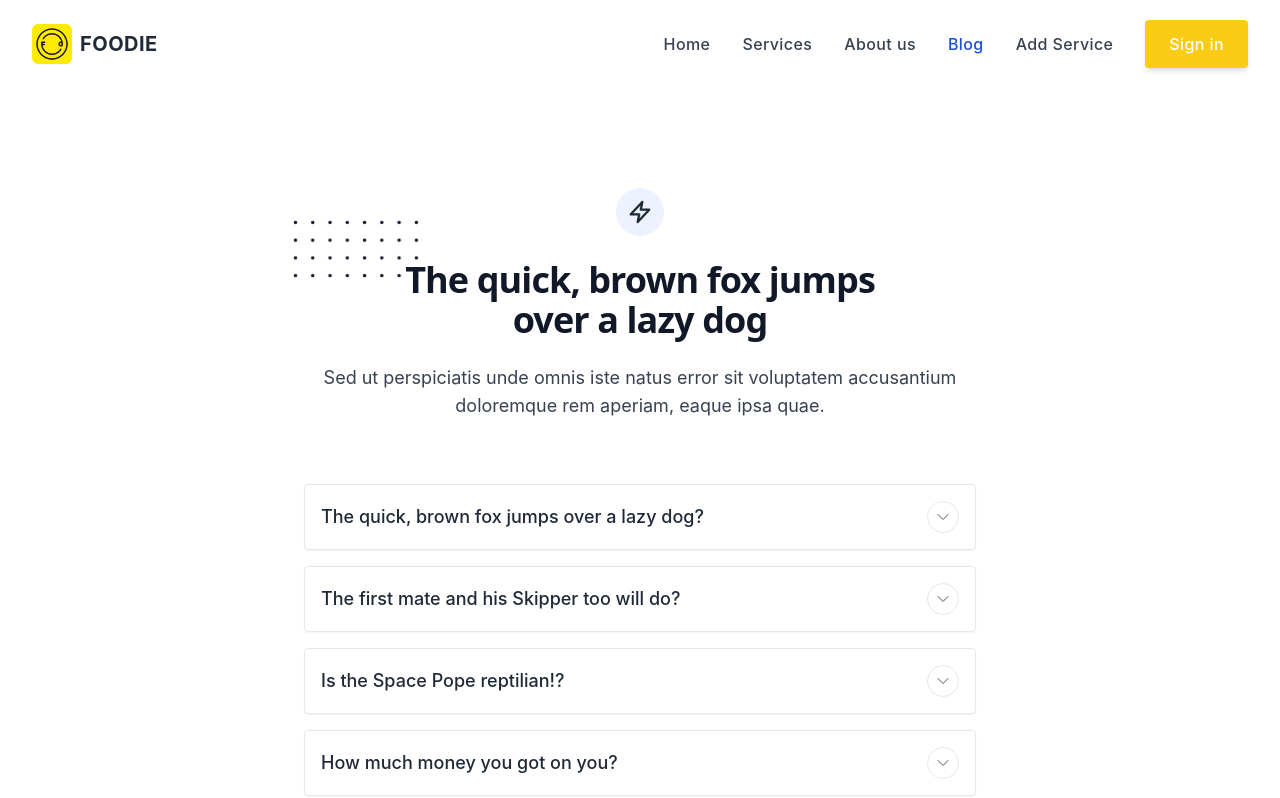
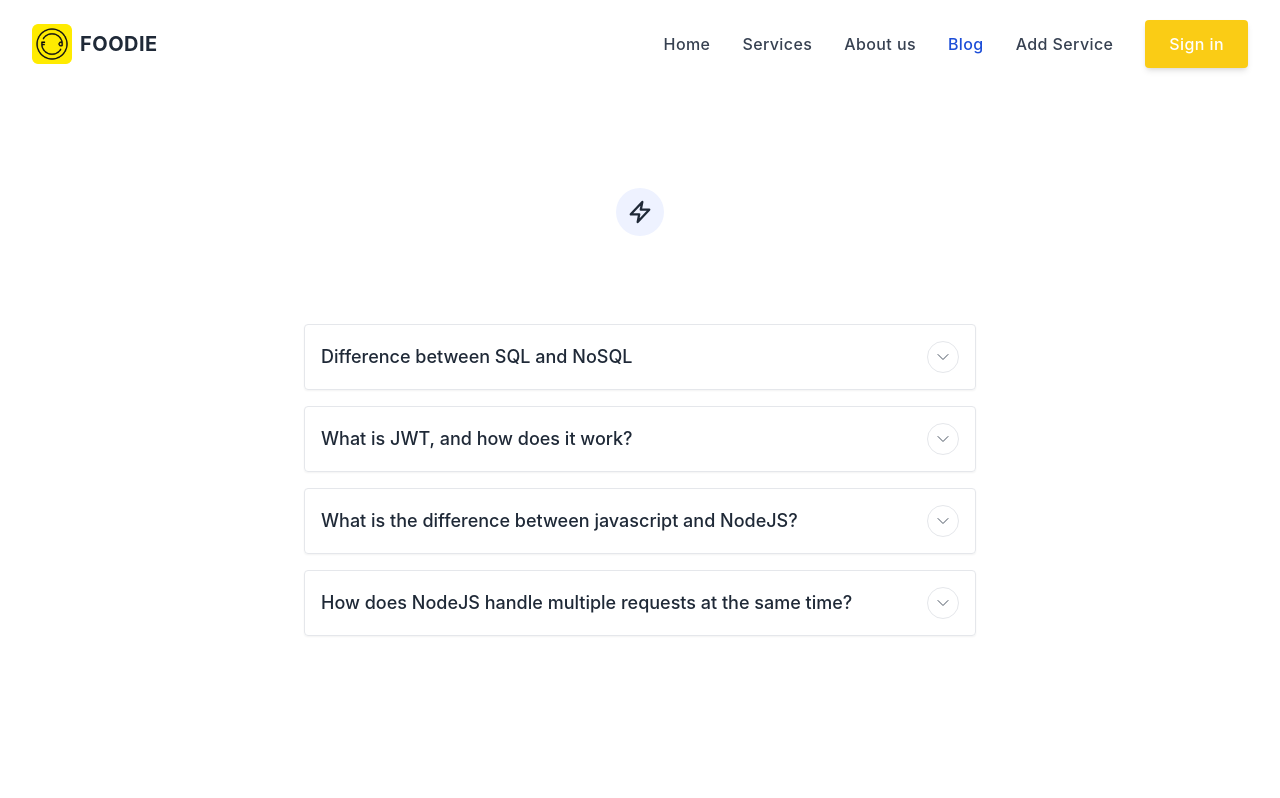
Before and after one commit to itskawsarjamil/foodie-client, a React (Create React App) app: page /blog in a window 1280 px wide. Shown: the top 798 px of the page. Built offline with nearby package versions, Linux system fonts and the light colour scheme; no server answers.

Commit message:
blog page modified

```diff
--- a/src/components/pages/Blog/Blog.js
+++ b/src/components/pages/Blog/Blog.js
@@ -64,7 +64,7 @@ const Blog = () => {
                             </svg>
                         </div>
                     </a>
-                    <div className="max-w-xl md:mx-auto sm:text-center lg:max-w-2xl">
+                    {/* <div className="max-w-xl md:mx-auto sm:text-center lg:max-w-2xl">
                         <h2 className="max-w-lg mb-6 font-sans text-3xl font-bold leading-none tracking-tight text-gray-900 sm:text-4xl md:mx-auto">
                             <span className="relative inline-block">
                                 <svg
@@ -97,24 +97,24 @@ const Blog = () => {
                             Sed ut perspiciatis unde omnis iste natus error sit voluptatem
                             accusantium doloremque rem aperiam, eaque ipsa quae.
                         </p>
-                    </div>
+                    </div> */}
                 </div>
                 <div className="space-y-4">
-                    <Item title="The quick, brown fox jumps over a lazy dog?">
-                        Sed ut perspiciatis unde omnis iste natus error sit voluptatem
-                        accusantium doloremque rem aperiam, eaque ipsa quae.
+                    <Item title="Difference between SQL and NoSQL">
+                        SQL databases are primarily called as Relational Databases (RDBMS); whereas NoSQL database are primarily called as non-relational or distributed database.SQL databases are table-based on the other hand NoSQL databases are either key-value pairs, document-based, graph databases or wide-column stores. This makes relational SQL databases a better option for applications that require multi-row transactions such as an accounting system or for legacy systems that were built for a relational structure.
                     </Item>
-                    <Item title="The first mate and his Skipper too will do?">
-                        Sed ut perspiciatis unde omnis iste natus error sit voluptatem
-                        accusantium doloremque rem aperiam, eaque ipsa quae.
+                    <Item title="What is JWT, and how does it work?">
+                        JSON Web Token (JWT) is an open standard for securely transmitting information between parties as JSON object. It is compact, readable and digitally signed using a private key/ or a public key pair by the Identity Provider(IdP).
+                        Authentication server verifies the credentials and issues a jwt signed using either a secret salt or a private key. User's Client uses the JWT to access protected resources by passing the JWT in HTTP Authorization header. Resource server then verifies the authenticity of the token using the secret salt/ public key.
                     </Item>
-                    <Item title="Is the Space Pope reptilian!?">
-                        Sed ut perspiciatis unde omnis iste natus error sit voluptatem
-                        accusantium doloremque rem aperiam, eaque ipsa quae.
+                    <Item title="What is the difference between javascript and NodeJS?">
+                        Javascript is a Scripting language. It is mostly abbreviated as JS. It can be said that Javascript is the updated version of the ECMA script. Javascript is a high-level programming language that uses the concept of Oops but it is based on prototype inheritance.
+
+
+                        NodeJS is a cross-platform and opensource Javascript runtime environment that allows the javascript to be run on the server-side. Nodejs allows Javascript code to run outside the browser. Nodejs comes with a lot of modules and mostly used in web development.
                     </Item>
-                    <Item title="How much money you got on you?">
-                        Sed ut perspiciatis unde omnis iste natus error sit voluptatem
-                        accusantium doloremque rem aperiam, eaque ipsa quae.
+                    <Item title="How does NodeJS handle multiple requests at the same time?">
+                        NodeJS receives multiple client requests and places them into EventQueue. NodeJS is built with the concept of event-driven architecture. NodeJS has its own EventLoop which is an infinite loop that receives requests and processes them. EventLoop is the listener for the EventQueue.
                     </Item>
                 </div>
             </div>
```
